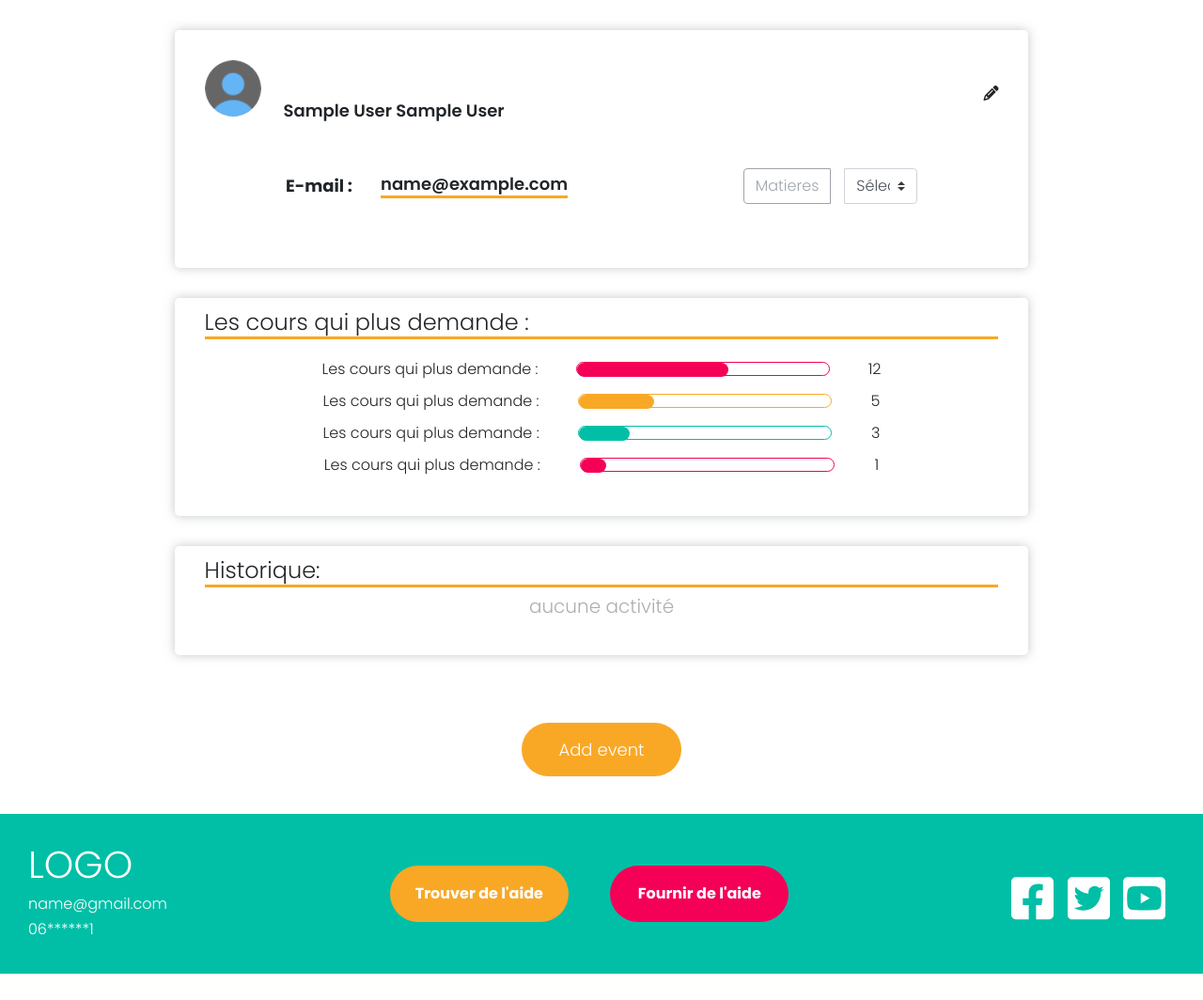
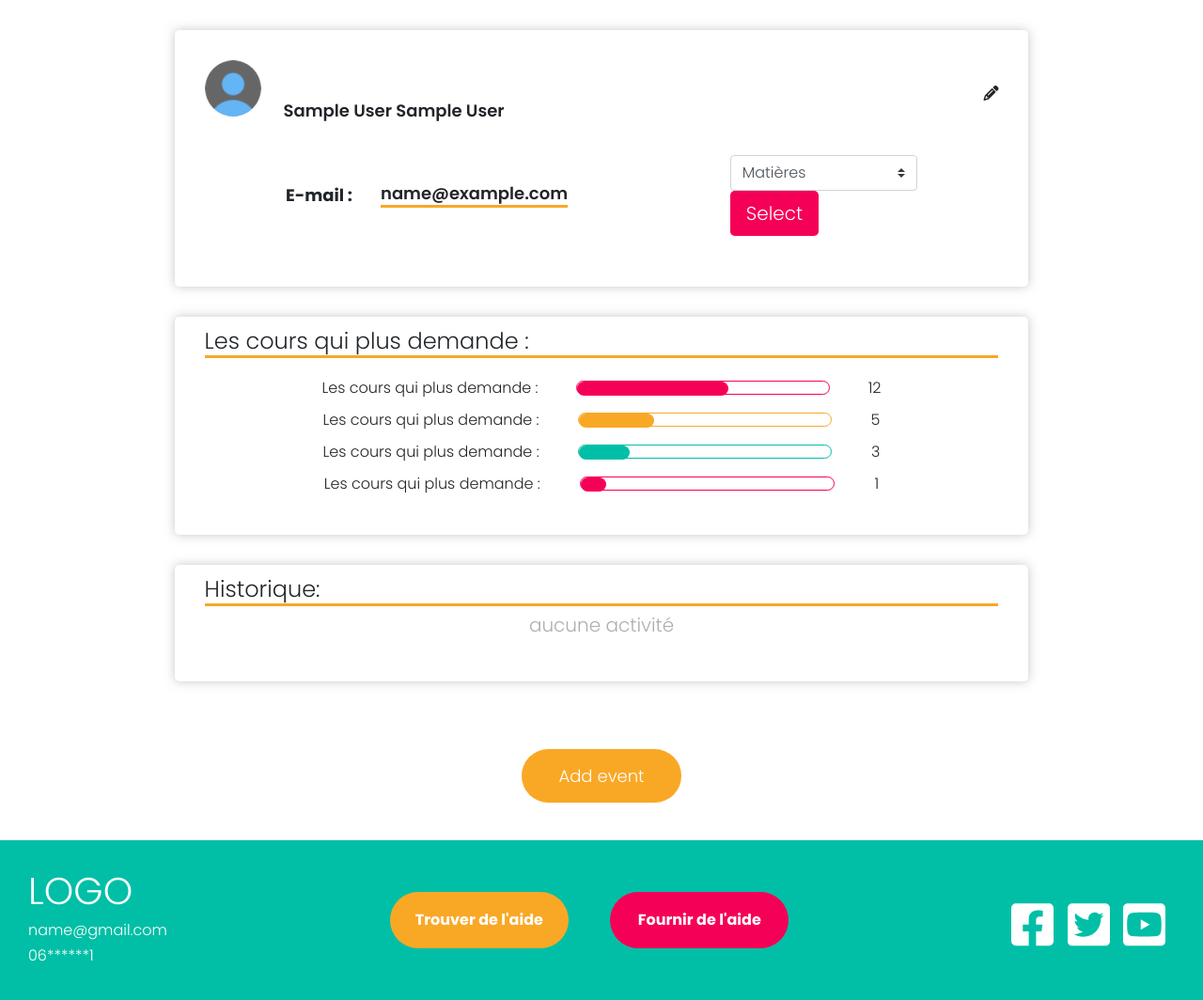
Before and after one commit to adamkhairi/Web-Souai3, a PHP site: page /Teacher.php in a window 1280 px wide. Shown: the part 109-1173 px from the top of the page at 94% size. Before the commit the page ends 1145 px from the top, so only its background shows below. Run offline with PHP 8.4, Linux system fonts and the light colour scheme; the visitor is signed in with stand-in values (Sample User, id 1); some libraries are stand-ins or nearby versions.

Commit message:
Benevole Can see requests

```diff
--- a/Teacher.php
+++ b/Teacher.php
@@ -31,33 +31,35 @@ session_start();
                     ?></h4>
             </div>
 
-                <?php
-                if (!empty($_SESSION['mailb'])) {
-                    $usermail = $_SESSION['mailb'];
-                    $matiere = $_SESSION['matiere'];
 
-                    // afficher un message
-                    echo
-                        "
+            <!--//                    $matiereT = $_SESSION['matiereT-->
 
-                <div class=\"input-group mb-3 w-25\">
-  <div class=\"input-group-prepend\">
-    <button class=\"btn btn-outline-secondary\" disabled type=\"button\">Matieres</button>
-  </div>
-  <select class=\"custom-select\" id=\"inputGroupSelect01\">
-    <option selected>Sélectionner</option>
-    <option value=\"1\">One</option>
-    <option value=\"2\">Two</option>
-    <option value=\"3\">Three</option>
-  </select>
-</div>
-
-                ";
-                }
-                ?>
+            <!--                    // afficher un message-->
 
 
+            <div class="input-group mb-3 w-25">
 
+
+                <!--//               getdemande();-->
+
+                <form action="" method="post" class="w-100">
+
+                    <select class="custom-select" id="inputGroupSelect01" name="sel">
+                        <option selected>Matières</option>
+                        <option value="1">Français</option>
+                        <option value="2">Physique</option>
+                        <option value="3">Maths</option>
+                        <option value="4">Philosophie</option>
+                    </select>
+                    <button type="submit" name="submit" id="" class="btn backRed btn-lg"> Select</button>
+                </form>
+
+            </div>
+            <?php
+            //$secetion = $_POST['sel'];
+            //var_dump($secetion);
+
+            ?>
         </div>
 
     </div>
@@ -100,11 +102,63 @@ session_start();
 </div>
 <div class="containers">
     <h2 class="historique">Historique:</h2>
-    <h5 class="activité">aucune activité</h5>
+    <div class="d-flex flex-wrap justify-content-around m-2">
+        <?php
+
+        if (isset($_POST['submit'])) {
+
+            if (isset($_POST['submit'])) {
+                $matiereT = $_POST['sel'];
+
+                $req = "SELECT * FROM demande where
+                   idmatiere = '" . $matiereT . "'";
+                $reqt = mysqli_query($conn, $req);
+                if (!empty($_SESSION['mailb'] && $reqt)) {
+                    $row = mysqli_fetch_array($reqt);
+                    while ($row = mysqli_fetch_array($reqt)) {
+//                etudiant name
+                        $requet = "SELECT * FROM etudiant where
+                    idetudiant = '" . $row[2] . "'";
+                        $results = mysqli_query($conn, $requet);
+                        $row1 = mysqli_fetch_array($results);
+//                Course name
+                        $requet2 = "SELECT * FROM cours where
+                    idmatiere = '" . $row[4] . "'";
+
+                        $results1 = mysqli_query($conn, $requet2);
+                        $row2 = mysqli_fetch_array($results1);
+//                    $cours = [];
+
+                        echo "
+                        <div class=\"card mb-4\" style=\"width: 18rem;\">
+                           <div class=\"card-body\">
+                            <h5 class=\"card-title\">$row2[1]</h5>
+                            <h6 class=\"card-subtitle mb-2 text-muted\"> $row1[1]  $row1[2]</h6>
+                            <p class=\"card-text\">$row[1]</p>
+                          </div>
+                        </div>
+                         ";
+
+                    }
+
+
+                }
+            }
+        } else {
+            echo "
+            <h5 class=\"activité\">aucune activité</h5>
+
+        ";
+        }
+        //    ?>
+
+
+    </div>
+
 </div>
 <div class="agenda">
-<!--    <iframe src="https://calendar.google.com/calendar/embed?src=minanon77%40gmail.com&ctz=Africa%2FCasablanca"-->
-<!--            style="border: 0" height="600" frameborder="0" scrolling="no"></iframe>-->
+    <!--    <iframe src="https://calendar.google.com/calendar/embed?src=minanon77%40gmail.com&ctz=Africa%2FCasablanca"-->
+    <!--            style="border: 0" height="600" frameborder="0" scrolling="no"></iframe>-->
 </div>
 
 <div class="btn_add_event">
--- a/index.php
+++ b/index.php
@@ -41,8 +41,8 @@ include("navbar.php");
                             <div class="input-group mb-3">
                                 <select class="custom-select" name="nScolaire" id="nScolaire">
                                     <option selected>Niveau Scolaire</option>
-                                    <option value="2">2éme année Bac</option>
-                                    <option value="1">1er année Bac</option>
+                                    <option value="2">Deuxième année Bac</option>
+                                    <option value="1">Premiere année Bac</option>
                                 </select>
                             </div>
 
```
Also changed, not shown: navbar.php (+24 -20 lines).
